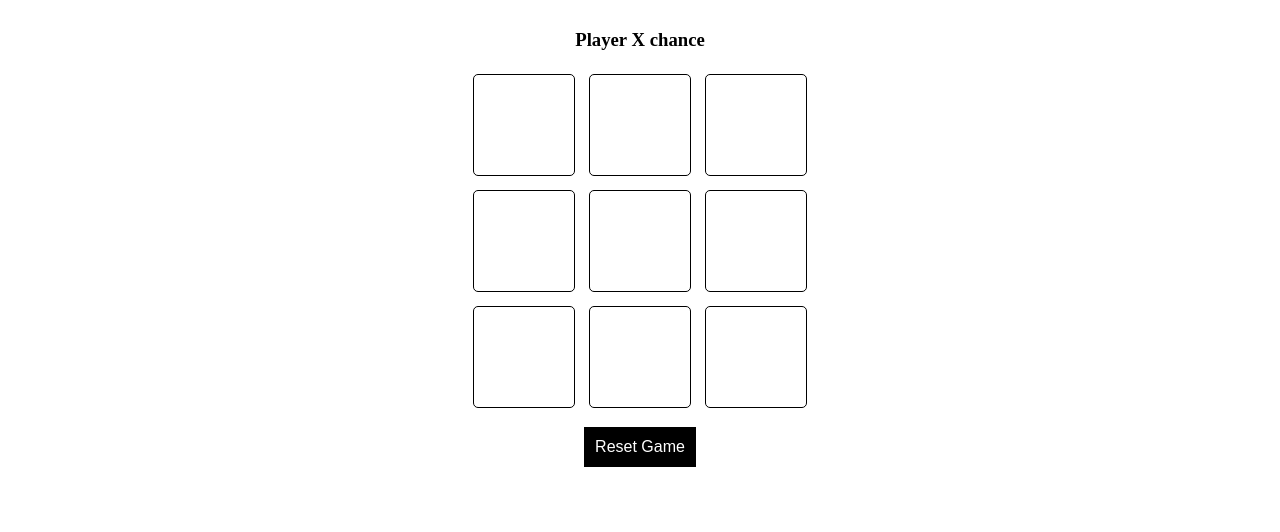
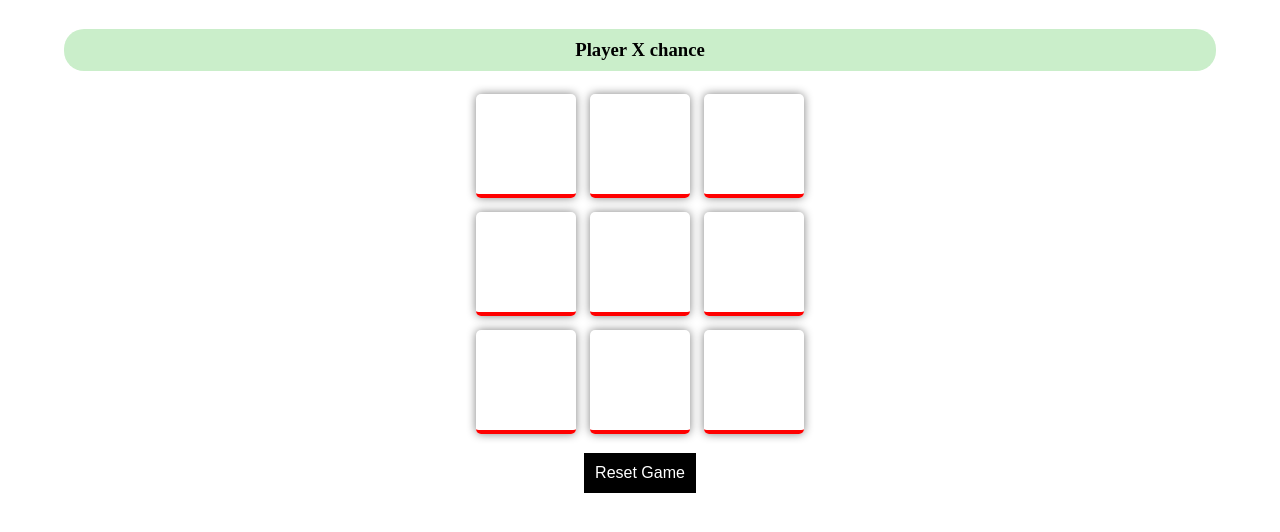
Before and after one commit to RachitSaini19/tictac, a plain HTML site: page index.html in a window 1280 px wide. Drawn offline with Linux system fonts and the light colour scheme.

Commit message:
Update index.html

```diff
--- a/index.html
+++ b/index.html
@@ -6,12 +6,12 @@
 	<title>TicTacToe</title>
 	<style type="text/css">
 		#box{
-		/*	border: 1px solid red; */
+/*			border: 1px solid red;*/
 			text-align: center;
 			position: relative;
 			top:10px;
 			width: 90vw;
-			height: 80vh;
+			height: 90vh;
 			margin-left:auto;
 			margin-right:auto;
 		}
@@ -32,7 +32,8 @@
 
 		#box div div{
 			display: inline-block;
-			border: 1px solid black;
+			border-bottom: 4px solid red;
+			box-shadow: 0px 0px 10px gray;
 			border-radius: 5px;
 			margin: 5px;
 			background-repeat: no-repeat;
@@ -55,6 +56,11 @@
 			background-color: white;
 			color:black;
 			cursor:pointer;
+		}
+		#pchance{
+			background-color: #caeeca;
+			padding:10px;
+			border-radius: 20px;
 		}
 	</style>
 </head>
@@ -118,7 +124,7 @@
 
 	for(let r = 0; r<8; r++){
 		if(game_status[win_pos[r][0]] == "P1" && game_status[win_pos[r][1]] == "P1" && game_status[win_pos[r][2]] == "P1"){
-			document.getElementById('pchance').style.backgroundColor="Yellow";
+			document.getElementById('pchance').style.backgroundColor="#acacff";
 			document.getElementById('pchance').innerHTML = "Player X wins";
 			game_win_status = true;
 			let box1 = win_pos[r][0];
@@ -131,7 +137,7 @@
 	}
 	for(let r = 0; r<8; r++){
 		if(game_status[win_pos[r][0]] == "P2" && game_status[win_pos[r][1]] == "P2" && game_status[win_pos[r][2]] == "P2"){
-			document.getElementById('pchance').style.backgroundColor="Yellow";
+			document.getElementById('pchance').style.backgroundColor="#acacff";
 			document.getElementById('pchance').innerHTML = "Player O wins";
 			game_win_status = true;
 			let box1 = win_pos[r][0];
```
